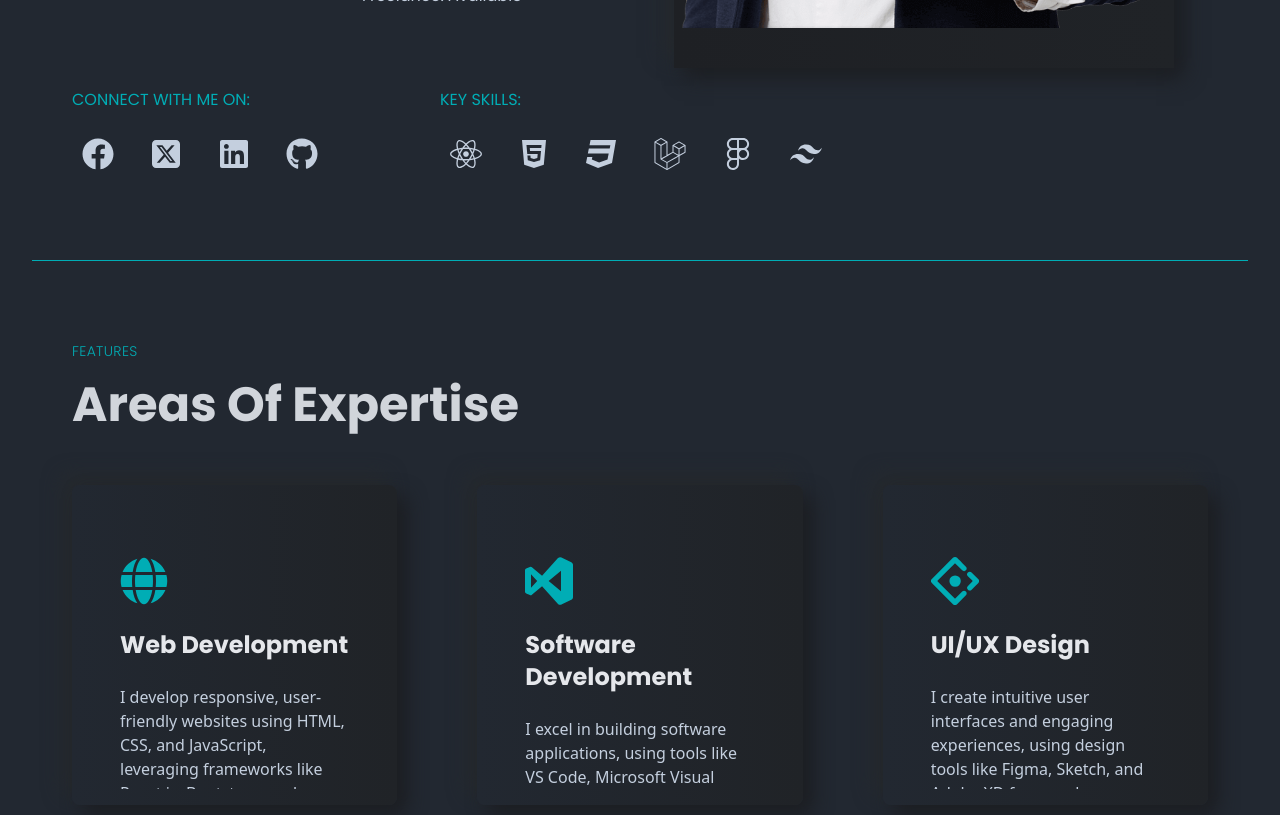
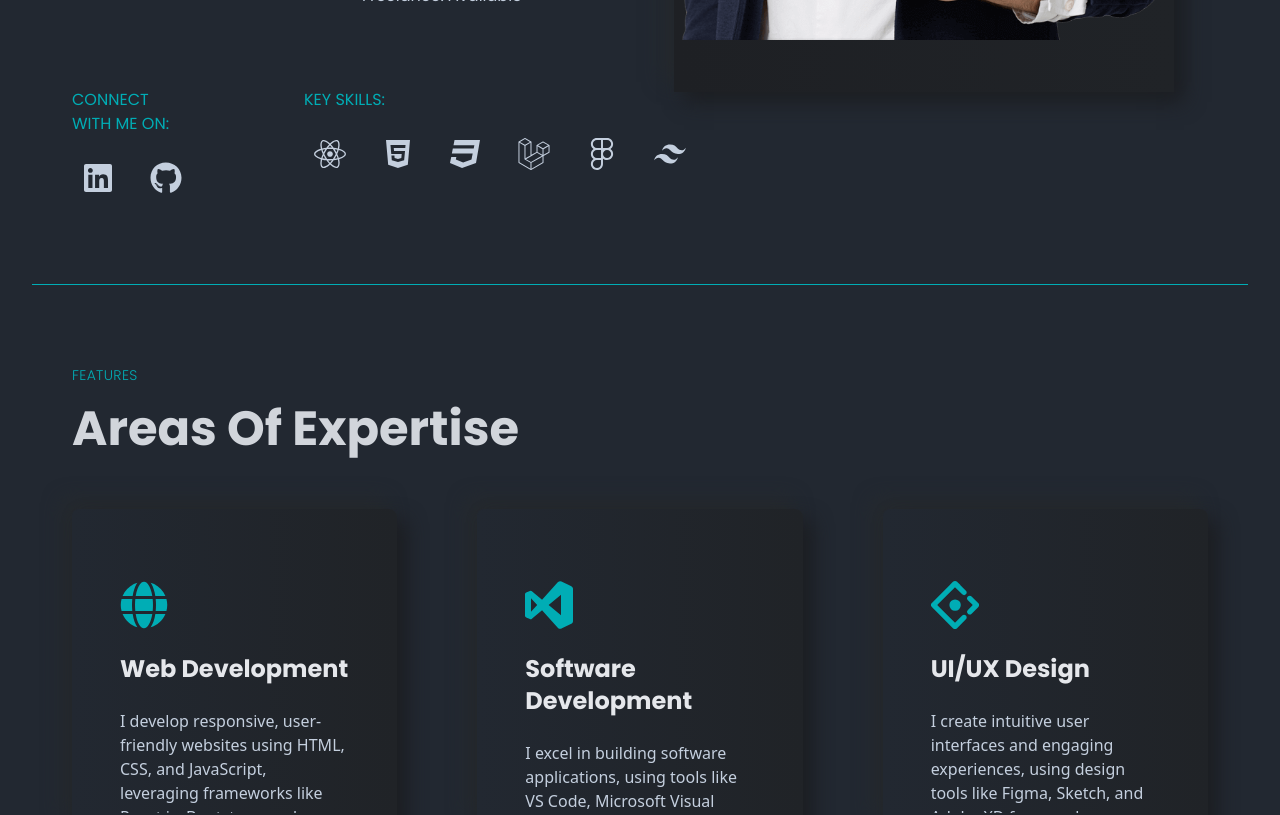
Before and after one commit to supunakalanka76/my-portfolio, a React (Create React App) app in the folder portfolio/: page / in a window 1280 px wide. Shown: the part 940-1755 px from the top of the page. Built offline with nearby package versions, Linux system fonts and the light colour scheme.

Commit message:
updated-portfolio

```diff
--- a/portfolio/src/components/contact/ContactLeft.js
+++ b/portfolio/src/components/contact/ContactLeft.js
@@ -1,6 +1,6 @@
 import React from 'react'
-import {FaFacebook, FaLinkedin, FaGithub} from 'react-icons/fa'
-import { FaSquareXTwitter } from 'react-icons/fa6'
+import {FaLinkedin, FaGithub} from 'react-icons/fa'
+// import { FaSquareXTwitter } from 'react-icons/fa6'
 import { contact } from '../../assets'
 
 function ContactLeft() {
@@ -30,16 +30,6 @@ function ContactLeft() {
             </h2>
             <div className='flex gap-4'>
                 <span className='homeIcon'>
-                    <a href='https://www.facebook.com/supunakalanka76' target='_blank' rel='noopener noreferrer'>
-                        <FaFacebook />
-                    </a>
-                </span>
-                <span className='homeIcon'>
-                    <a href='https://x.com/Supunakalanka76' target='_blank' rel='noopener noreferrer'>
-                        <FaSquareXTwitter />
-                    </a>
-                </span>
-                <span className='homeIcon'>
                     <a href='https://www.linkedin.com/in/supun-akalanka-420203294/' target='_blank' rel='noopener noreferrer'>
                         <FaLinkedin />
                     </a>
--- a/portfolio/src/components/footer/Footer.js
+++ b/portfolio/src/components/footer/Footer.js
@@ -1,15 +1,15 @@
 import React from 'react'
 import { Link } from 'react-scroll'
-import {FaFacebook, FaLinkedin, FaGithub} from 'react-icons/fa'
-import { FaSquareXTwitter } from 'react-icons/fa6'
+// import {FaFacebook, FaLinkedin, FaGithub} from 'react-icons/fa'
+// import { FaSquareXTwitter } from 'react-icons/fa6'
 import {logo} from '../../assets/index.js'
 
 function Footer() {
   return (
     <div className='w-full pl-20 pr-10 py-20 h-auto border-b-[1px] border-b-designColor grid grid-cols-1 md:grid-cols-2 lgl:grid-cols-4 gap-8'>
       <div className='w-full h-full flex flex-col gap-8'>
-        <img className='lgl:mt-10 w-32' src={logo} alt="logo" />
-        <div className='flex gap-4'>
+        <img className='lgl:mt-28 w-32' src={logo} alt="logo" />
+        {/* <div className='flex gap-4'>
             <span className='homeIcon'>
                 <a href='https://www.facebook.com/supunakalanka76' target='_blank' rel='noopener noreferrer'>
                     <FaFacebook />
@@ -30,7 +30,7 @@ function Footer() {
                     <FaGithub />
                 </a>
             </span>
-        </div>
+        </div> */}
       </div>
 
       <div className='w-full h-full'>
--- a/portfolio/src/components/home/LeftHome.js
+++ b/portfolio/src/components/home/LeftHome.js
@@ -1,7 +1,6 @@
 import React from 'react'
 import { useTypewriter, Cursor } from 'react-simple-typewriter'
-import {FaFacebook, FaLinkedin, FaGithub} from 'react-icons/fa'
-import { FaSquareXTwitter } from "react-icons/fa6"
+import {FaLinkedin, FaGithub} from 'react-icons/fa'
 import {FaReact, FaHtml5, FaCss3, FaLaravel, FaFigma,} from 'react-icons/fa'
 import { RiTailwindCssFill } from 'react-icons/ri'
 import {cv} from '../../assets/index.js'
@@ -83,16 +82,6 @@ function LeftHome() {
           </h2>
           <div className='flex gap-4'>
             <span className='homeIcon'>
-              <a href='https://www.facebook.com/supunakalanka76' target='_blank' rel='noopener noreferrer'>
-                  <FaFacebook />
-              </a>
-            </span>
-            <span className='homeIcon'>
-              <a href='https://x.com/Supunakalanka76' target='_blank' rel='noopener noreferrer'>
-                  <FaSquareXTwitter />
-              </a>
-            </span>
-            <span className='homeIcon'>
               <a href='https://www.linkedin.com/in/supun-akalanka-420203294/' target='_blank' rel='noopener noreferrer'>
                   <FaLinkedin />
               </a>
```
